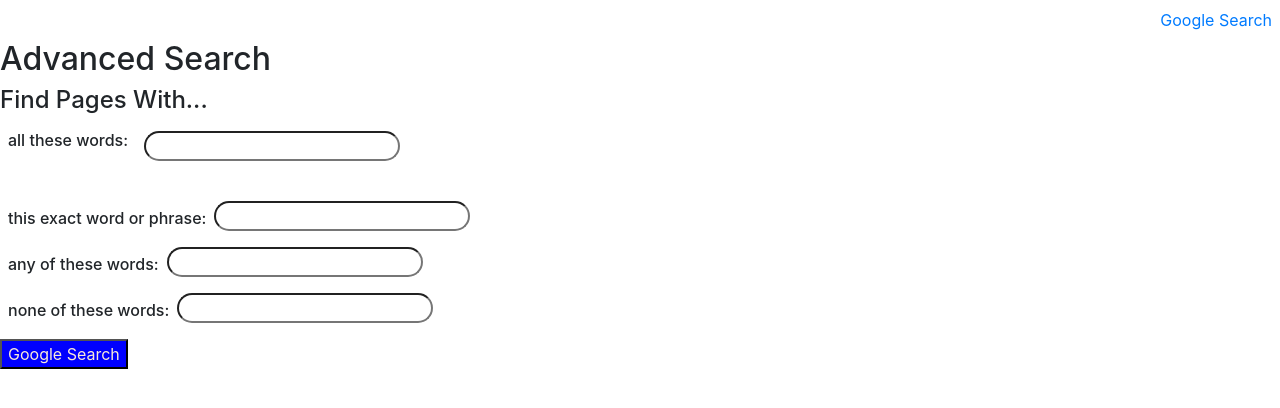
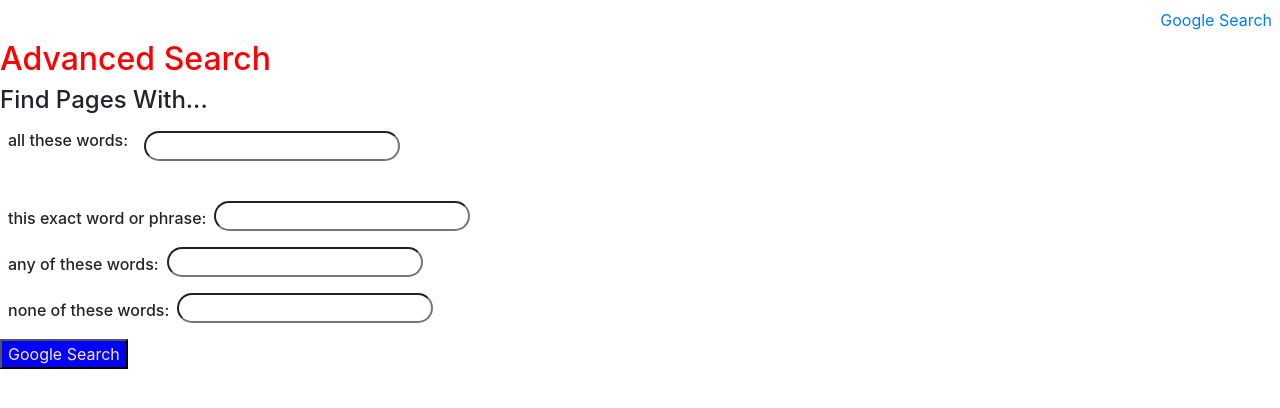
Before and after one commit to TerraFantastic/AltSearch, a plain HTML site: page advancedsearch.html in a window 1280 px wide. Drawn offline with nearby package versions, Linux system fonts and the light colour scheme.

Commit message:
final push

```diff
--- a/advancedsearch.html
+++ b/advancedsearch.html
@@ -11,7 +11,7 @@
 
             </div>
 
-        <h2>Advanced Search</h2>
+        <h2 style="color: red;">Advanced Search</h2>
         <h4>Find Pages With...</h4>
 
         <div class="d-flex flex-row">
```
Lines whose indentation alone changed are shown as unchanged.
